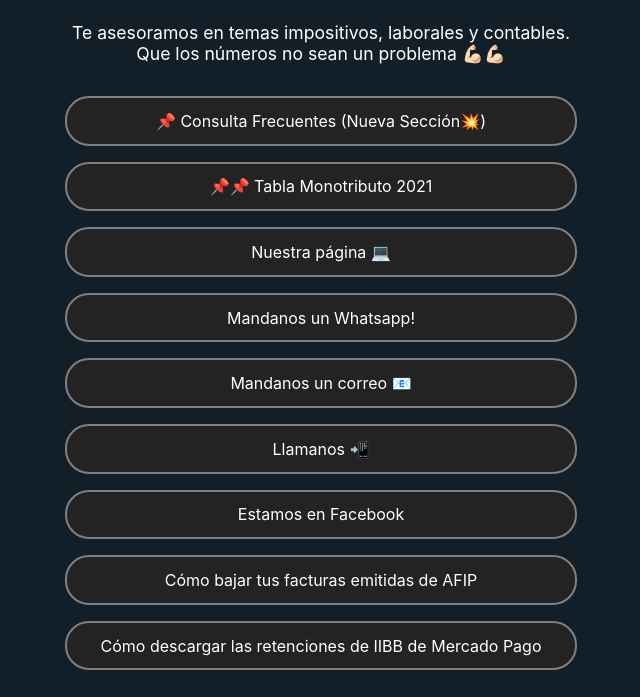
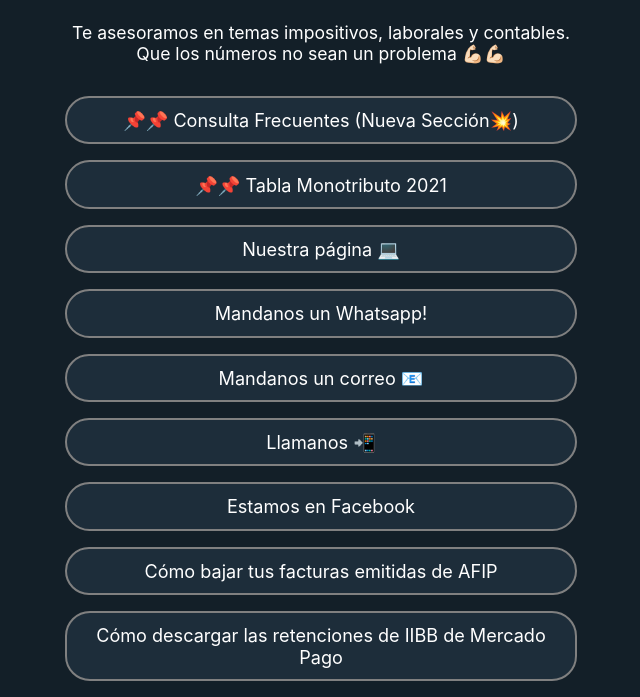
Before and after one commit to magustin28/linkbio.martinezpautasso, a plain HTML site: page index.html in a window 1280 px wide. Shown: the part 202-899 px from the top of the page, without its empty margins (319-959 px from the left). Drawn offline with Linux system fonts and the light colour scheme.

Commit message:
Add files via upload

```diff
--- a/css/main.css
+++ b/css/main.css
@@ -7,11 +7,11 @@
 
 body{
     font-family:-apple-system, BlinkMacSystemFont, 'Segoe UI', Roboto, Oxygen, Ubuntu, Cantarell, 'Open Sans', 'Helvetica Neue', sans-serif;
-    font-size: 1rem;
+    font-size: 1.13rem;
     background: #131f28;
     /*background: coral;*/
     margin: 0 auto;
-	width: 50%;
+	width: 90%;
 	max-width: 32rem;
     text-align: center;
 }
@@ -39,9 +39,15 @@ a{
 .button{
     color: white;
     border: 2px solid grey;
-    background-color:#232323;
+    background-color: #1d2d3a;
     display: block;
     margin: 1rem 0;
-    padding: 0.8rem;
-    border-radius: 1.5rem;
+    padding: 0.7rem;
+    border-radius: 25px;
 }
+
+@media (min-width: 700px){
+    body{
+        width: 40%;
+    }
+}
--- a/index.html
+++ b/index.html
@@ -12,7 +12,7 @@
     <img class="logo" width="150" height="150" src="img/logo-inicio.jpg" alt="logo estudio martinez pautasso">
     <p class="descripcion">Te asesoramos en temas impositivos, laborales y contables. Que los números no sean un problema 💪🏻💪🏻</p>
     <div class="links">
-        <a class="button" href="https://estudiomartinezpautasso.com.ar/consultas-frecuentes/">📌 Consulta Frecuentes (Nueva Sección💥)</a>
+        <a class="button" href="https://estudiomartinezpautasso.com.ar/consultas-frecuentes/">📌📌 Consulta Frecuentes (Nueva Sección💥)</a>
         <a class="button" href="https://drive.google.com/file/d/112yYshmkDDp-4lkg3-X11dn6fTZWH4nt/view?usp=sharing">📌📌 Tabla Monotributo 2021</a>
         <a class="button" href="https://estudiomartinezpautasso.com.ar/">Nuestra página 💻</a>
         <a class="button" href="https://wa.me/543571592692/">Mandanos un Whatsapp!</a>
```
